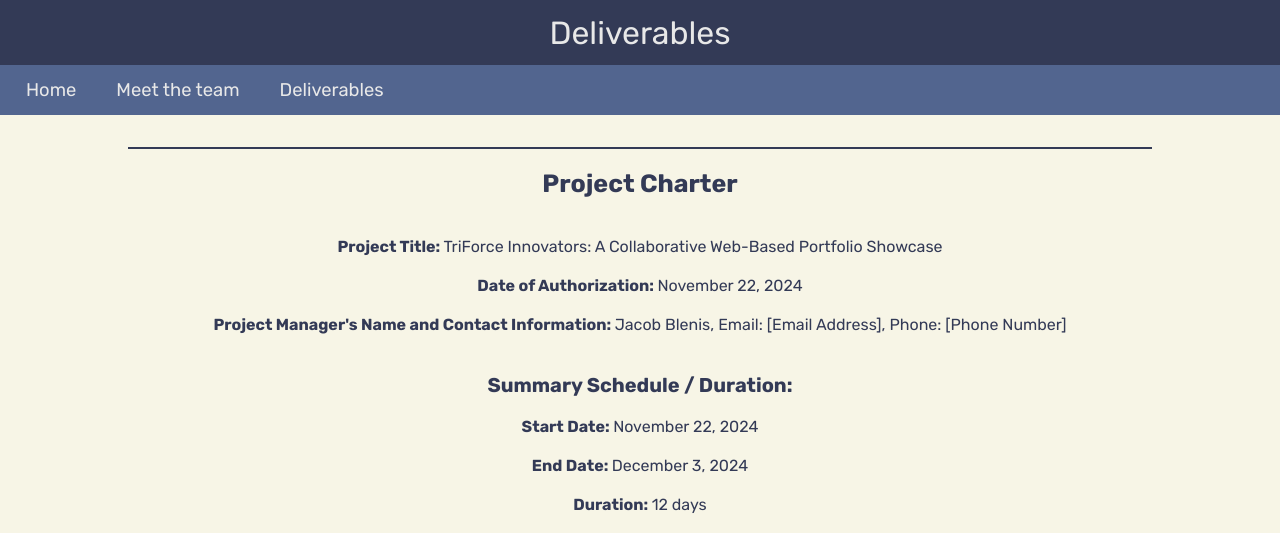
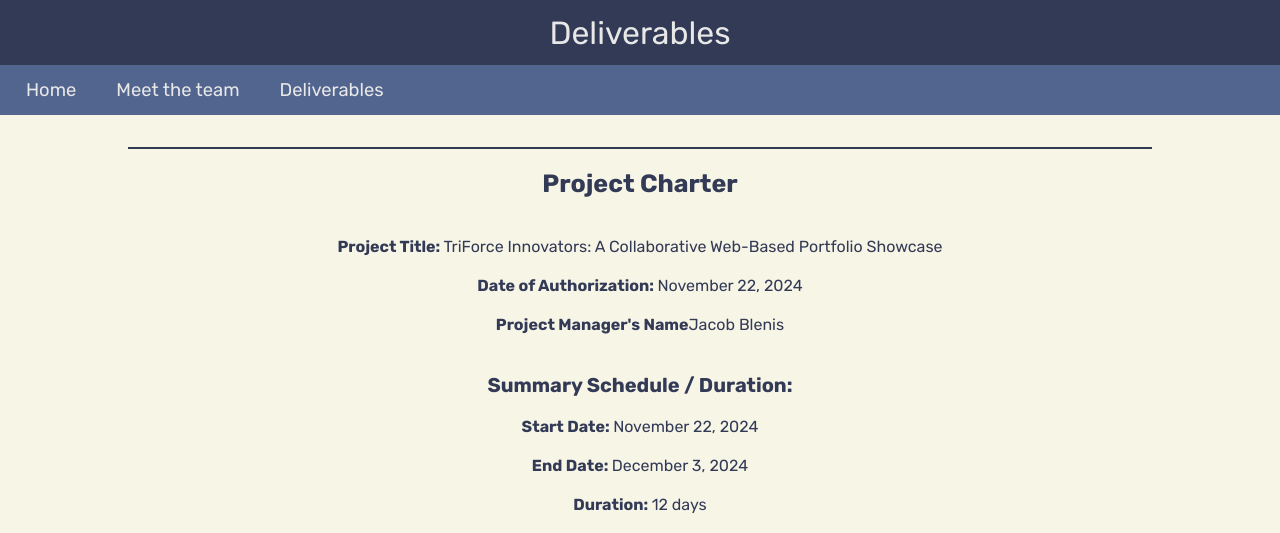
Before and after one commit to Blenisj/Empty-Repo, a Flask app: template templates/deliverables.html in a window 1280 px wide. Shown: the top 533 px of the page. Run offline with Flask 3, Linux system fonts and the light colour scheme; the template is opened without the code that fills it, so the values that code supplies are empty.

Commit message:
Changed text

```diff
--- a/templates/deliverables.html
+++ b/templates/deliverables.html
@@ -30,7 +30,7 @@
     <br>
     <p><strong>Project Title: </strong>TriForce Innovators: A Collaborative Web-Based Portfolio Showcase</p>
     <p><strong>Date of Authorization: </strong>November 22, 2024</p>
-    <p><strong>Project Manager's Name and Contact Information: </strong>Jacob Blenis, Email: [Email Address], Phone: [Phone Number]</p>
+    <p><strong>Project Manager's Name</strong>Jacob Blenis</p>
     <br>
     <p class="bold">Summary Schedule / Duration:</p>
     <p><strong>Start Date: </strong>November 22, 2024</p>
```
